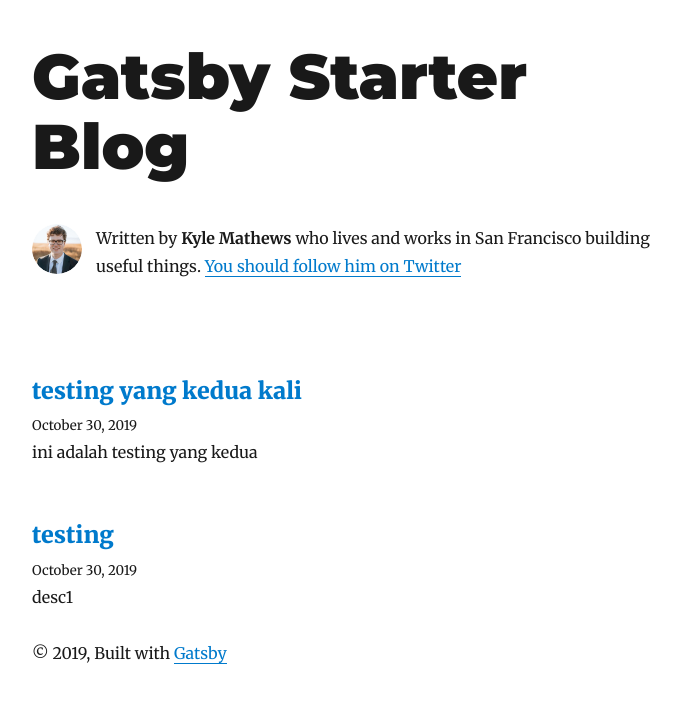
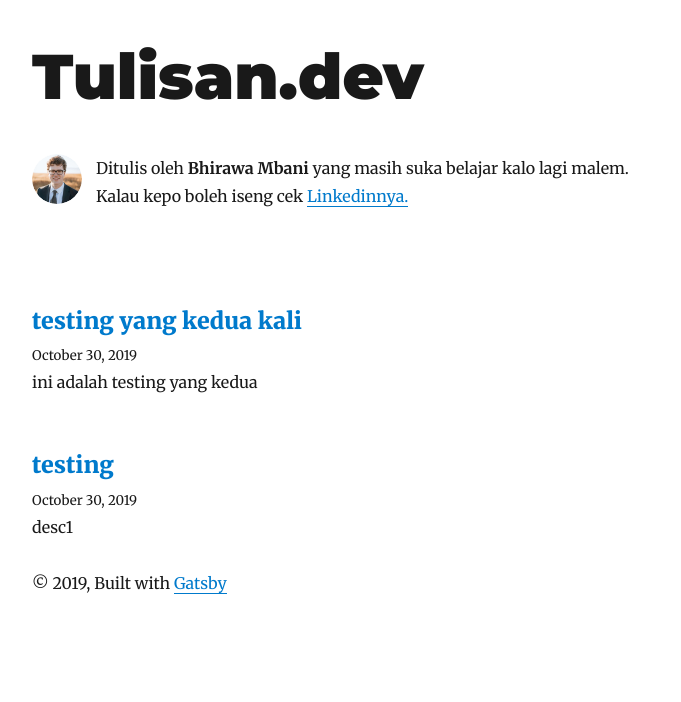
Before and after one commit to bhirmbani/tulisan.dev, a Gatsby site: page / in a window 1280 px wide. Shown: the whole page, without its empty margins (293-974 px from the left). Built offline with nearby package versions, Linux system fonts and the light colour scheme; Gatsby itself is replaced by a stand-in of ours; some packages are replaced by stand-ins of ours.

Commit message:
task: site info

```diff
--- a/gatsby-config.js
+++ b/gatsby-config.js
@@ -1,11 +1,11 @@
 module.exports = {
   siteMetadata: {
-    title: `Gatsby Starter Blog`,
-    author: `Kyle Mathews`,
-    description: `A starter blog demonstrating what Gatsby can do.`,
-    siteUrl: `https://gatsby-starter-blog-demo.netlify.com/`,
+    title: `Tulisan.dev`,
+    author: `Bhirawa Mbani`,
+    description: `Kumpulan tulisan tentang pekerjaan saya. Saya adalah insinyur ujung depan (front end engineer).`,
+    siteUrl: `https://tulisan.dev/`,
     social: {
-      twitter: `kylemathews`,
+      linkedin: `bhirmbani`
     },
   },
   plugins: [
--- a/src/components/bio.js
+++ b/src/components/bio.js
@@ -54,11 +54,10 @@
         }}
       />
       <p>
-        Written by <strong>{author}</strong> who lives and works in San
-        Francisco building useful things.
+        Ditulis oleh <strong>{author}</strong> yang masih suka belajar kalo lagi malem. Kalau kepo boleh iseng cek
         {` `}
-        <a href={`https://twitter.com/${social.twitter}`}>
-          You should follow him on Twitter
+        <a href={`https://www.linkedin.com/in/${social.linkedin}`}>
+          Linkedinnya.
         </a>
       </p>
     </div>
```
